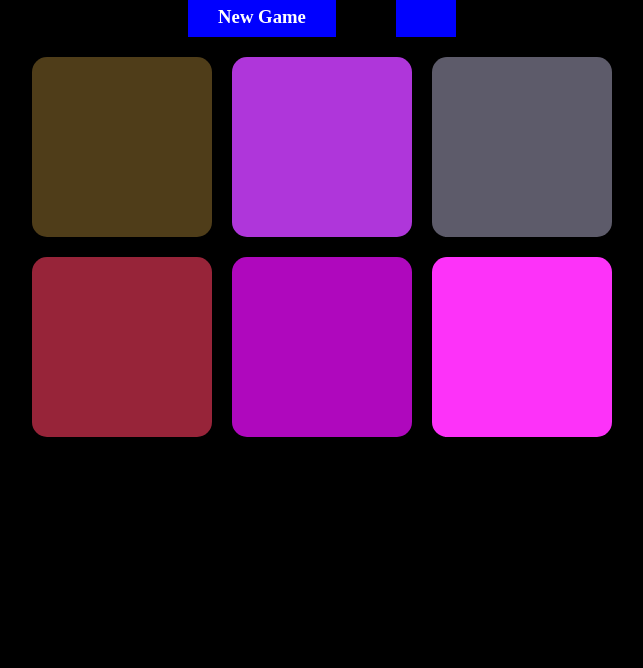
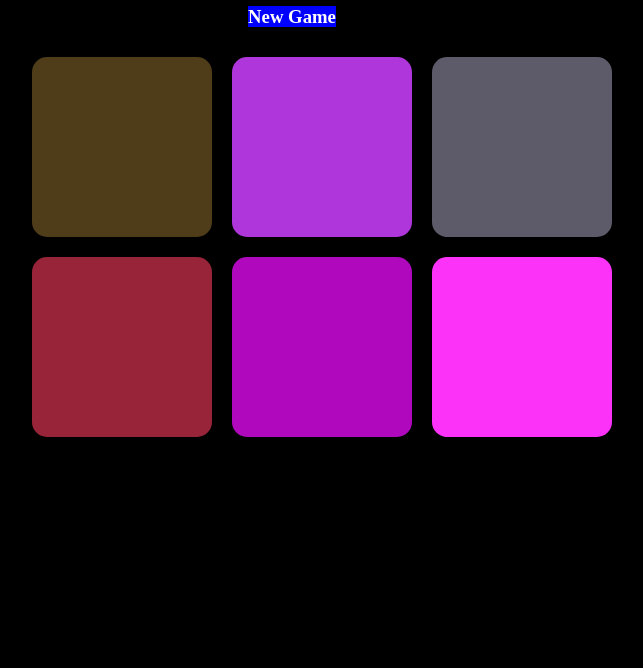
Before and after one commit to Kohrak/RGB-Color-Game, a plain HTML site: page color.html in a window 1280 px wide. Shown: the part 132-800 px from the top of the page, without its empty margins (318-961 px from the left). Drawn offline with Linux system fonts and the light colour scheme.

Commit message:
minor css changes

```diff
--- a/color.css
+++ b/color.css
@@ -18,8 +18,7 @@
 .gameButton{
   width: 40px;
   background-color: blue;
-  margin: 0px 30px;
-  padding: 10px 30px;
+  margin: 0 30px;
 }
 
  #grid {
@@ -29,6 +28,7 @@
 
  #gamePanel{
    color: white;
+   background-color: yellow;
  }
 
 #colorDisplay{
--- a/color.html
+++ b/color.html
@@ -9,7 +9,9 @@
     <div id="gamePanel" class="text-center">
       <h1>RGB Guessing game</h1>
       <h1 id="colorDisplay"></h1>
-      <h3><span id="newGame" class="gameButton">New Game</span><span id="gameMessage" class="gameButton"></span></h3>
+      <div>
+       <h3><span id="newGame" class="gameButton">New Game</span><span id="gameMessage" class="gameButton"></span></h3>
+      </div>
     </div>
     <div id="grid">
       <div class="square"></div>
```
